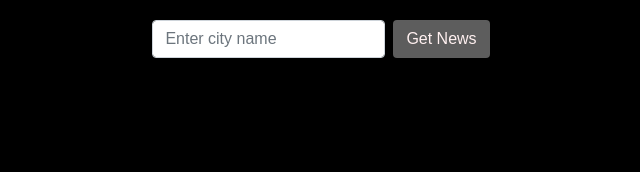
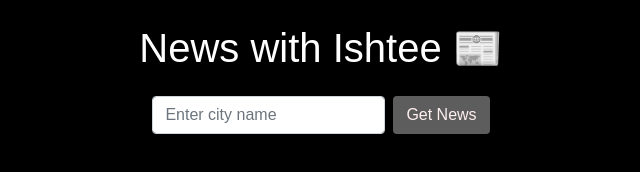
Before and after one commit to Ishteee/news-with-ishtee, a website: page public/index.html in a window 1280 px wide. Shown: the whole page, without its empty margins (319-959 px from the left). Drawn offline with nearby package versions, Linux system fonts and the light colour scheme.

Commit message:
latest commit

```diff
--- a/public/index.html
+++ b/public/index.html
@@ -48,6 +48,7 @@
 </head>
 <body>
     <div class="container text-center">
+        <h1 class="my-4">News with Ishtee 📰</h1>
         <form id="cityForm" class="form-inline justify-content-center">
             <input type="text" id="city" class="form-control mb-2 mr-sm-2" placeholder="Enter city name">
             <button type="submit" class="btn btn-custom mb-2">Get News</button>
```
Also changed, not shown: 2 other files.
